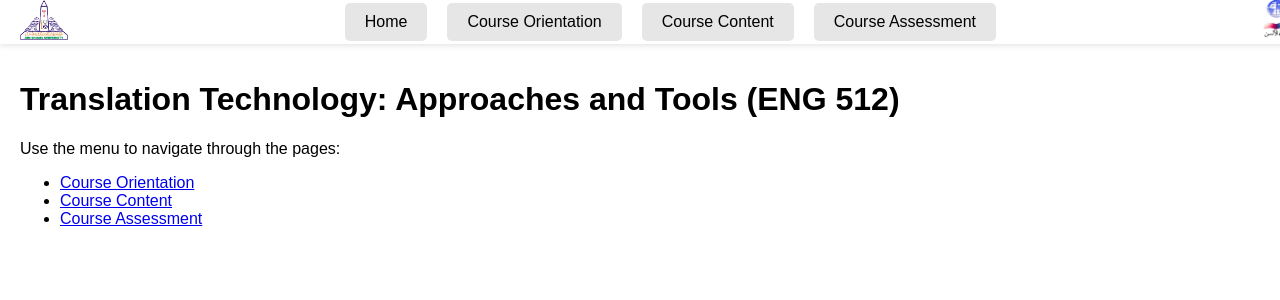
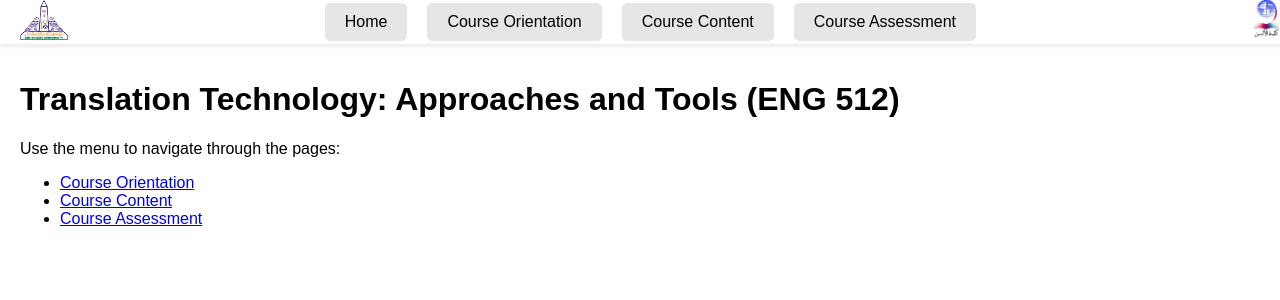
Before and after one commit to nessmadiab/nessmadiab.github.io, a Jekyll site: the page built from index.md, in a window 1280 px wide. Shown: the top 300 px of the page. Built offline with Jekyll 4.4.1, drawn with Linux system fonts in a browser that asks for light colours.

Commit message:
Update style.css

```diff
--- a/assets/css/style.css
+++ b/assets/css/style.css
@@ -28,7 +28,11 @@ body {
 .navbar-logo img {
     height: 40px; /* Adjust the height of the logos */
     width: auto; /* Maintain aspect ratio */
-    margin-right: 10px; /* Space between the two logos */
+    margin-right: 20px; /* Increase space between the two logos */
+}
+
+.navbar-logo.right {
+    margin-left: 40px; /* Push the right logo further to the left */
 }
 
 .navbar ul {
```
